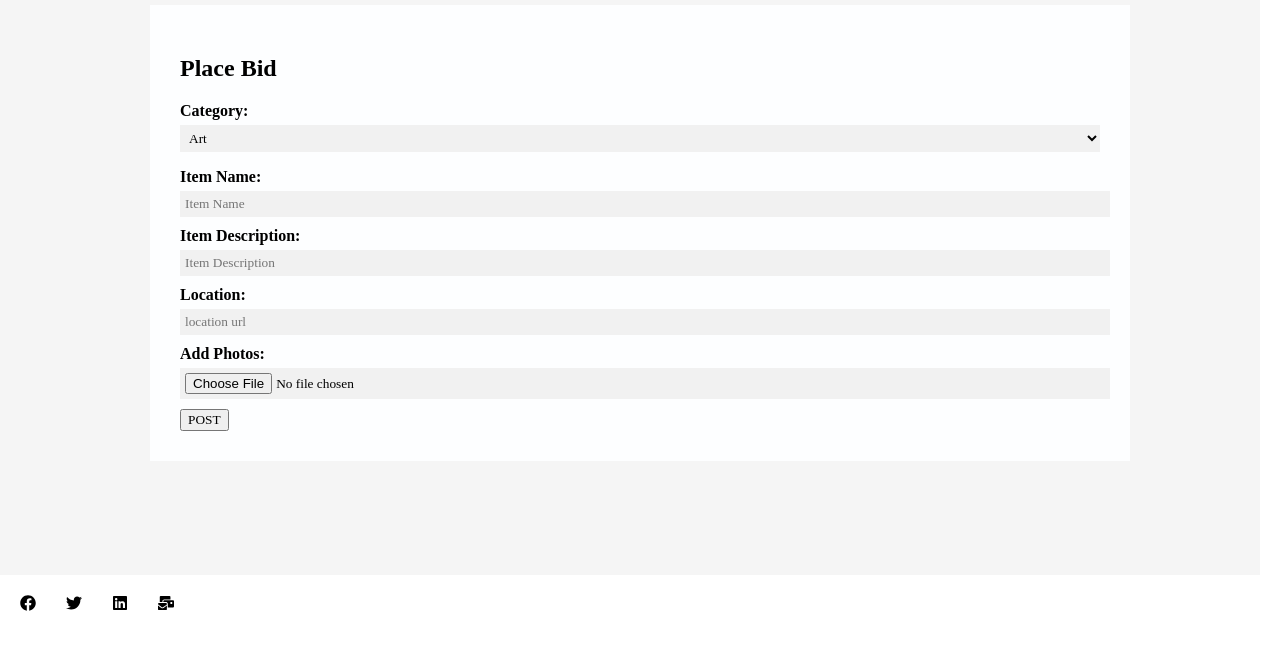
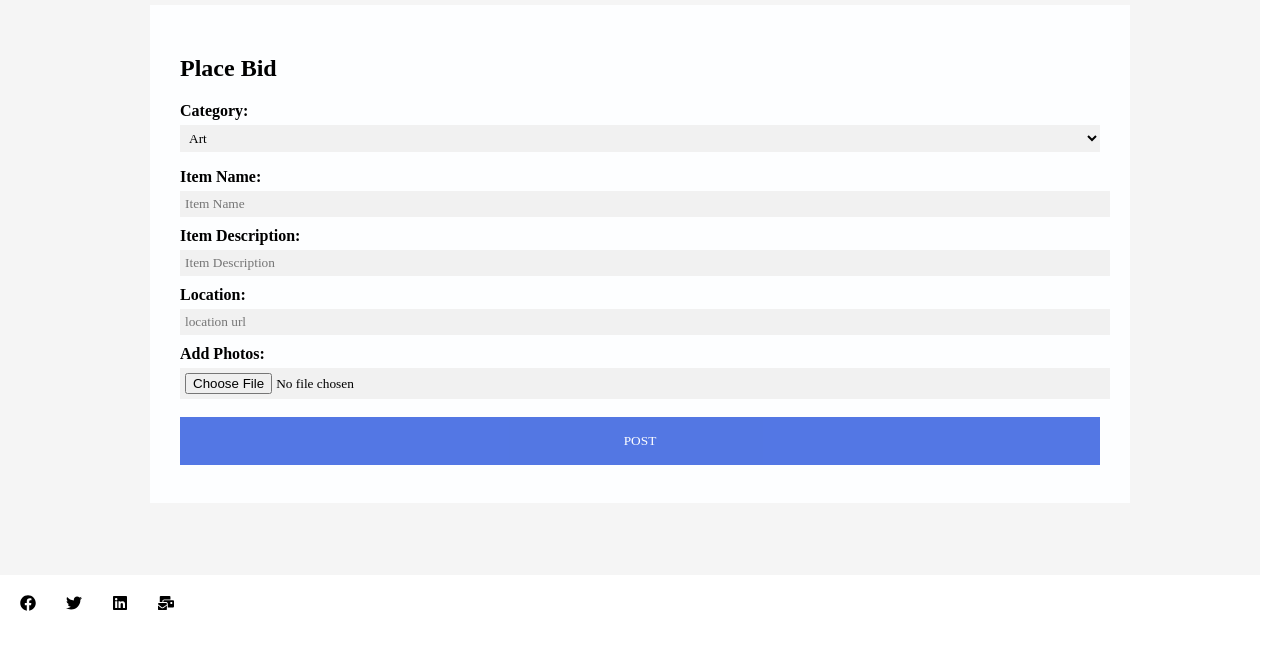
Before and after one commit to Ogalo/Auction-and-Bids, a React (Create React App) app: page / in a window 1280 px wide. Shown: the part 145-794 px from the top of the page. Built offline with nearby package versions, Linux system fonts and the light colour scheme; the HTML template or start-up script is replaced by a standard one.

Commit message:
Style theforms buttos

```diff
--- a/src/App.css
+++ b/src/App.css
@@ -271,3 +271,18 @@ input[type=text]:focus, input[type=password]:focus, input[type=number]:focus, in
 .cat{
   margin-bottom: -12px;
 }
+
+.registerbtn {
+  background-color: #4169E1;
+  color: white;
+  padding: 16px 20px;
+  margin: 8px 0;
+  border: none;
+  cursor: pointer;
+  width: 100%;
+  opacity: 0.9;
+}
+
+.registerbtn:hover {
+  opacity:1;
+}
```
